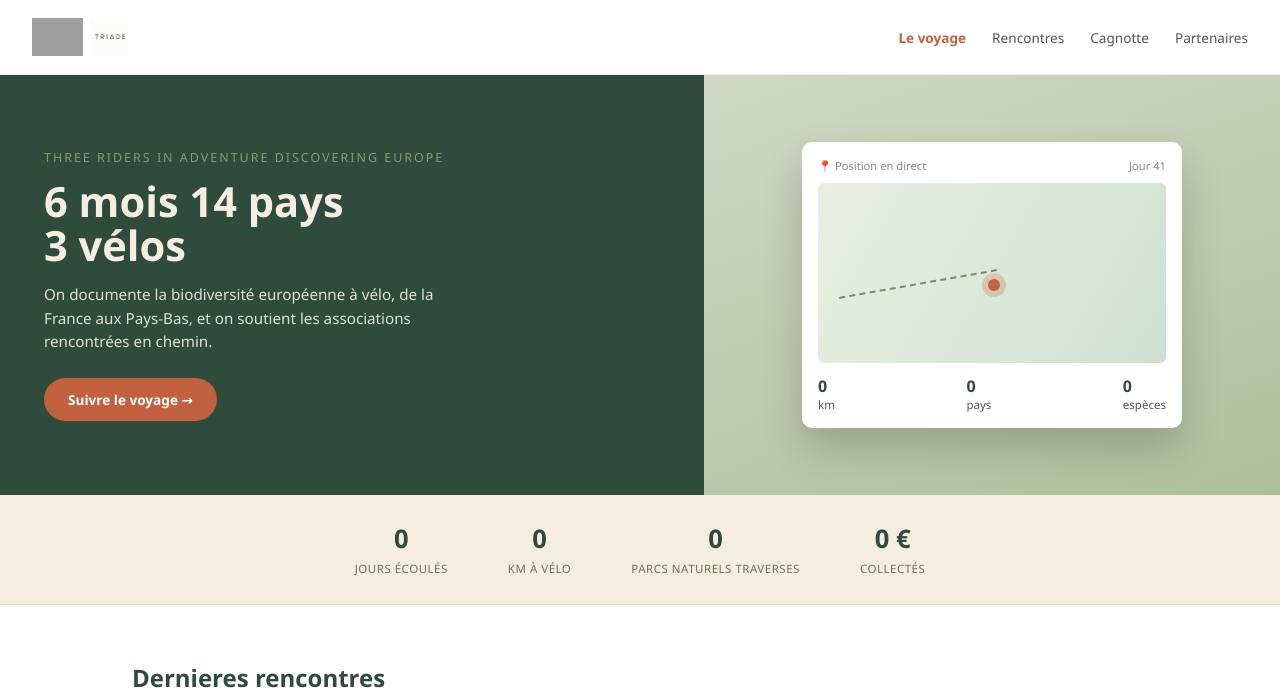
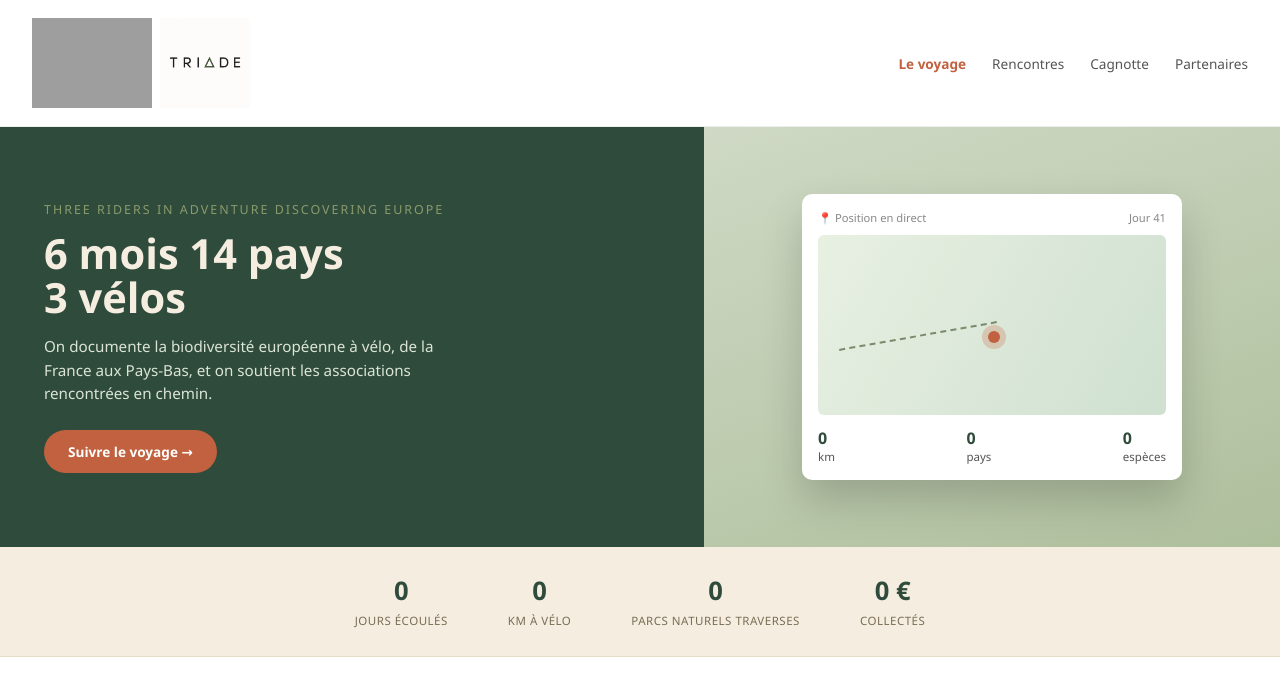
Before and after one commit to titouanhavet/TRIADE_test2, a plain HTML site: page index.html in a window 1280 px wide. Shown: the top 699 px of the page. Drawn offline with Linux system fonts and the light colour scheme; grey boxes are pictures that could not be loaded.

Commit message:
Update style.css

```diff
--- a/style.css
+++ b/style.css
@@ -15,7 +15,7 @@ nav{
 }
 .logo img{ height:90px; width:auto; display:block; }
 .logo{ display:flex; align-items:center; gap:8px; }
-.logo img{ height:38px; width:auto; display:block; }
+.logo img{ height:90px; width:auto; display:block; }
 .navlinks{ display:flex; gap:26px; font-size:0.85rem; }
 .navlinks a{ color:#555; text-decoration:none; }
 .navlinks a.active{ color:var(--terracotta); font-weight:700; }
```
